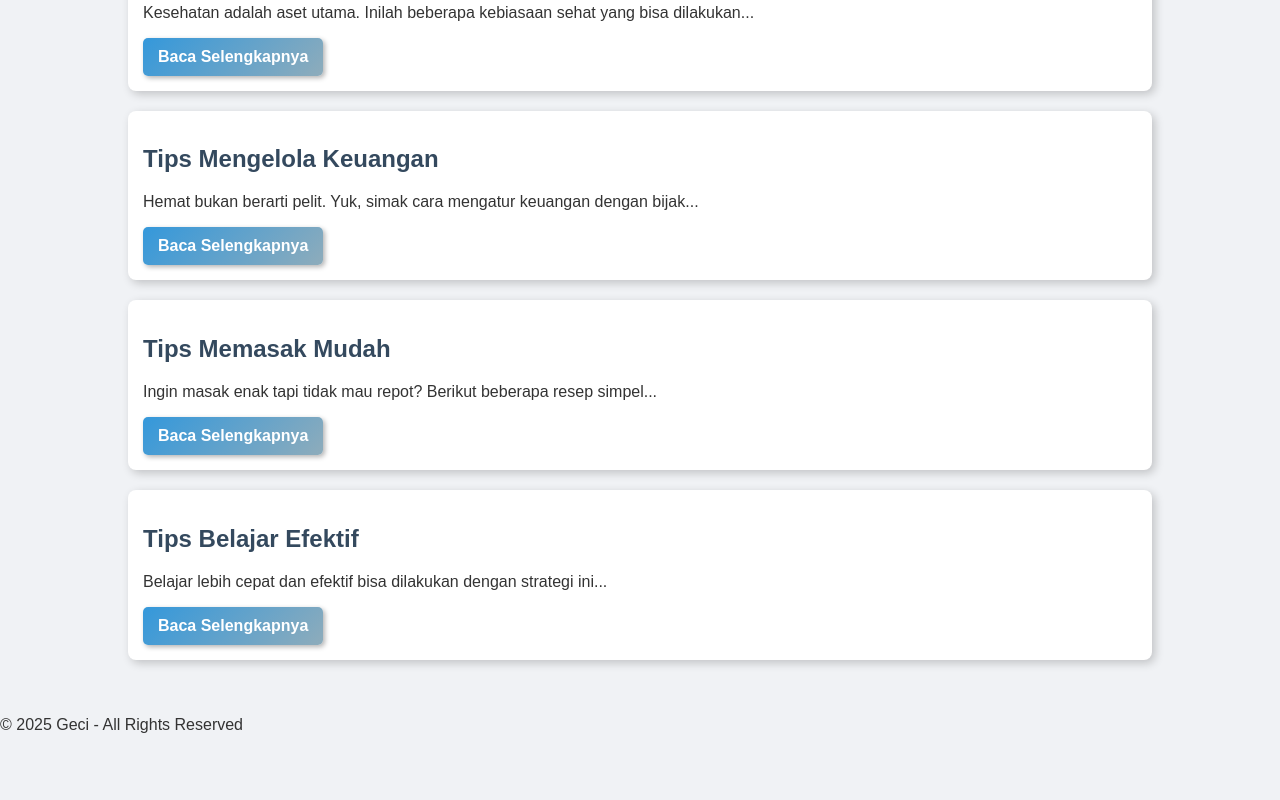
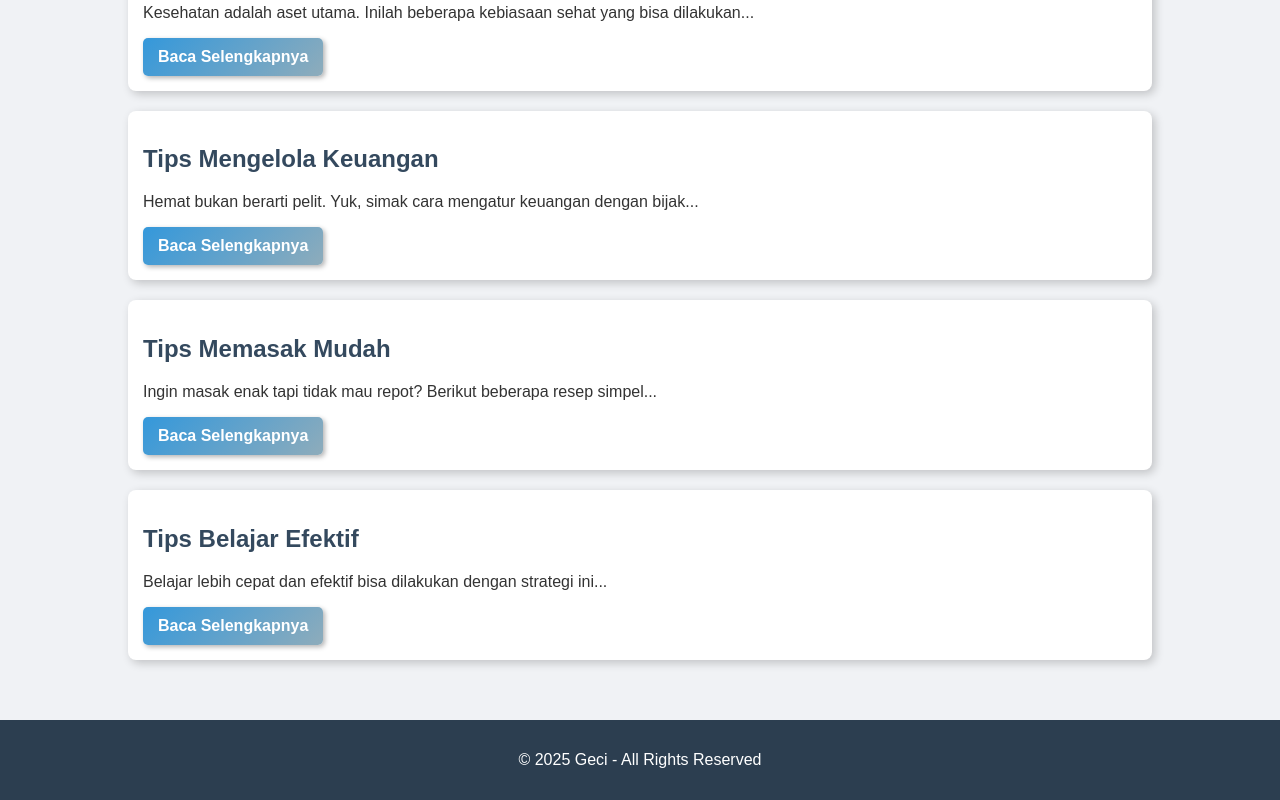
Before and after one commit to rekcless/tips, a plain HTML site: page index.html in a window 1280 px wide. Shown: the part 409-1209 px from the top of the page. Before the commit the page ends 1159 px from the top, so only its background shows below. Drawn offline with Linux system fonts and the light colour scheme.

Commit message:
Update style.css

```diff
--- a/style.css
+++ b/style.css
@@ -1,11 +1,16 @@
+/* Reset dasar */
 body {
     font-family: Arial, sans-serif;
     background-color: #f0f2f5;
     color: #333;
     margin: 0;
     padding: 0;
+    display: flex;
+    flex-direction: column;
+    min-height: 100vh;
 }
 
+/* Header */
 header {
     background-color: #2c3e50;
     color: white;
@@ -13,12 +18,15 @@ header {
     padding: 20px;
 }
 
+/* Main content */
 main {
     width: 80%;
     margin: auto;
     padding: 20px;
+    flex: 1; /* Biar footer tetap di bawah */
 }
 
+/* Postingan */
 .post {
     background: #ffffff;
     border-radius: 8px;
@@ -27,10 +35,12 @@ main {
     box-shadow: 3px 3px 10px rgba(0, 0, 0, 0.2);
 }
 
+/* Judul postingan */
 h2 {
     color: #34495e;
 }
 
+/* Tombol Baca Selengkapnya */
 .read-more {
     display: inline-block;
     padding: 10px 15px;
@@ -41,9 +51,19 @@ h2 {
     font-weight: bold;
     transition: 0.3s;
     box-shadow: 2px 2px 5px rgba(0, 0, 0, 0.3);
+    text-align: center;
 }
 
 .read-more:hover {
     background: linear-gradient(135deg, #2980b9, #6c8297);
     box-shadow: 4px 4px 8px rgba(0, 0, 0, 0.4);
 }
+
+/* Footer */
+footer {
+    background-color: #2c3e50;
+    color: white;
+    text-align: center; /* Credit di tengah */
+    padding: 15px;
+    margin-top: 20px;
+}
```
